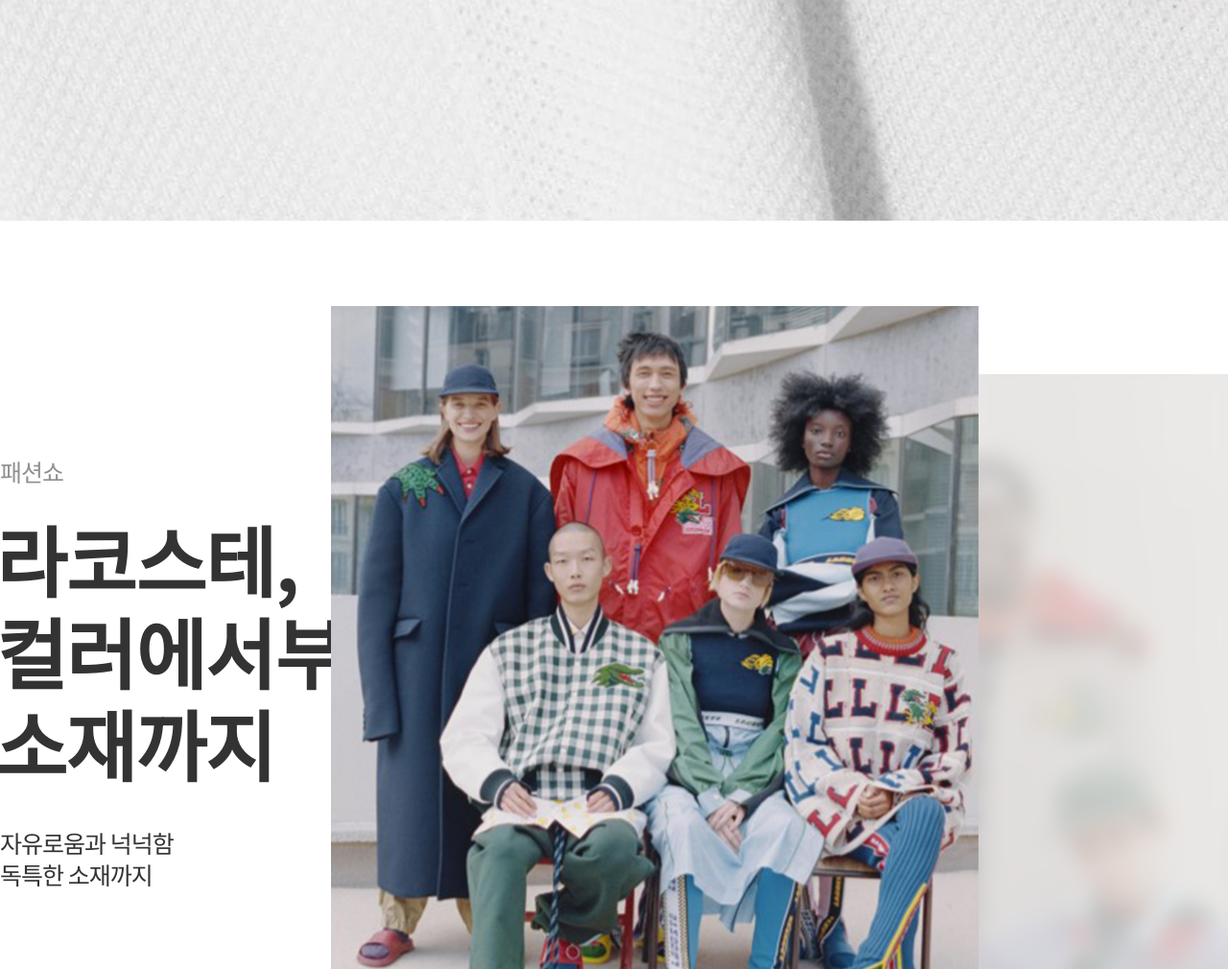
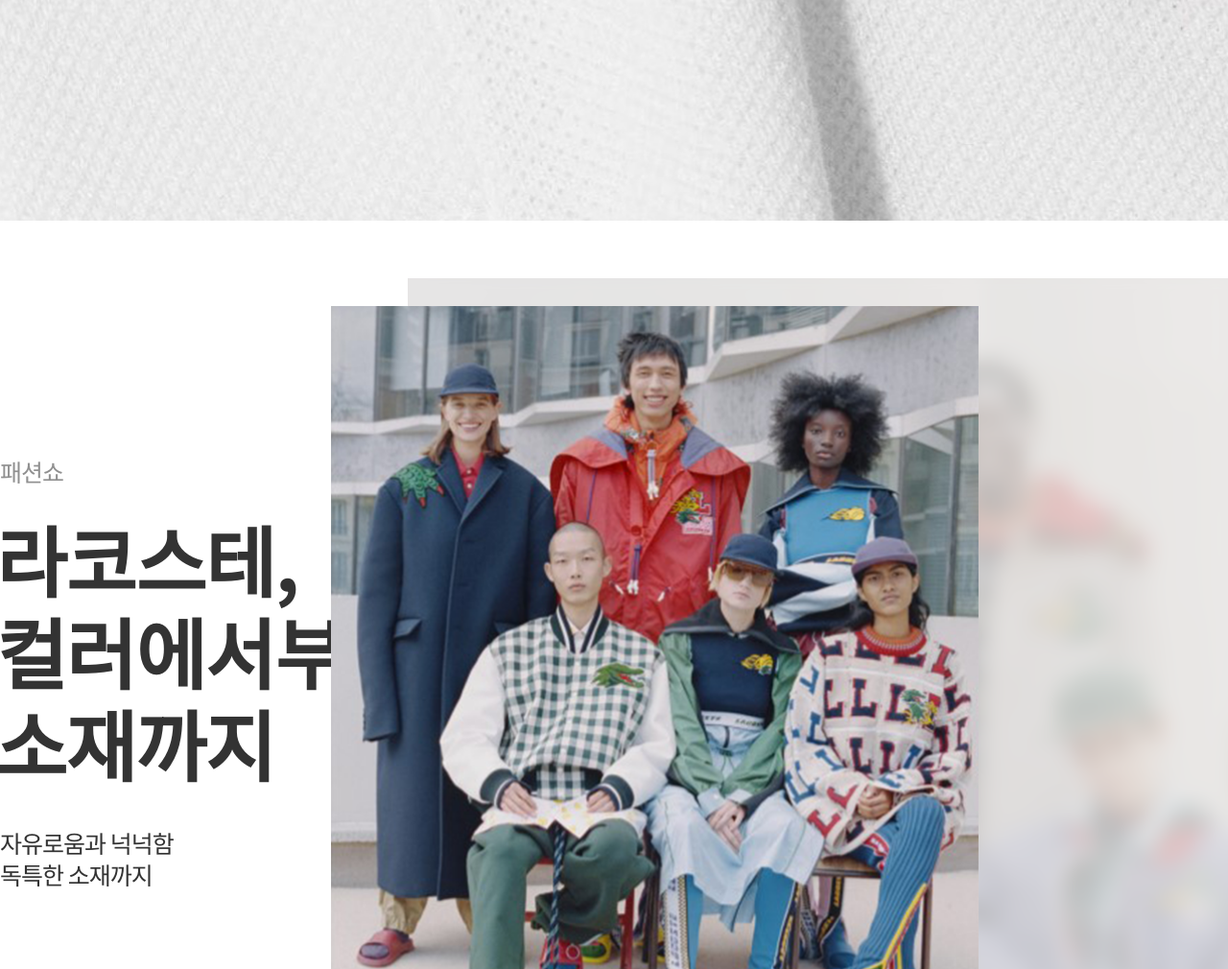
Before and after one commit to 0716410/Lacoste, a plain HTML site: page index.html in a window 1280 px wide. Shown: the part 5260-6270 px from the top of the page at 96% size. Drawn offline with nearby package versions, Linux system fonts and the light colour scheme.

Commit message:
change_css470

```diff
--- a/css/style.css
+++ b/css/style.css
@@ -467,7 +467,7 @@ path {
     width: 855px;
     position: absolute;
     right: 0;
-    top: 5650px;
+    top: 5550px;
 }
 
 .container_2 {
```
